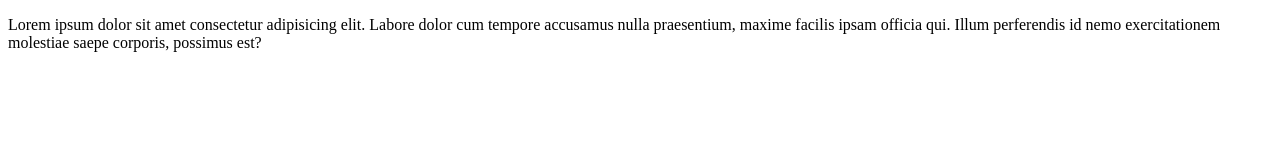
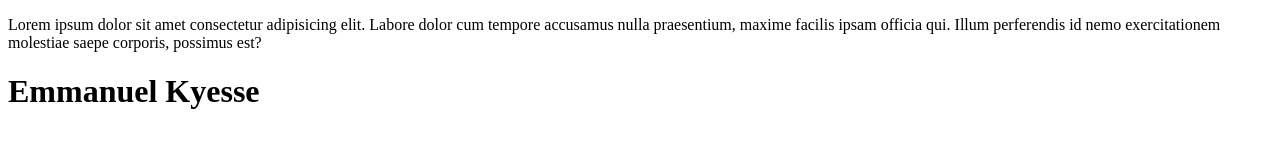
Before and after one commit to josemarmartins21/projecto-01, a plain HTML site: page index.html in a window 1280 px wide. Drawn offline with Linux system fonts and the light colour scheme.

Commit message:
Atualizado com sucesso

```diff
--- a/index.html
+++ b/index.html
@@ -1,12 +1,16 @@
 <!DOCTYPE html>
 <html lang="en">
+
 <head>
     <meta charset="UTF-8">
     <meta name="viewport" content="width=device-width, initial-scale=1.0">
     <title>Curso gratuito de git e github</title>
 </head>
+
 <body>
     <p>Lorem ipsum dolor sit amet consectetur adipisicing elit. Labore dolor cum tempore accusamus nulla praesentium, maxime facilis ipsam officia qui. Illum perferendis id nemo exercitationem molestiae saepe corporis, possimus est?
-         </p>
+    </p>
+    <h1>Emmanuel Kyesse</h1>
 </body>
+
 </html>
```
